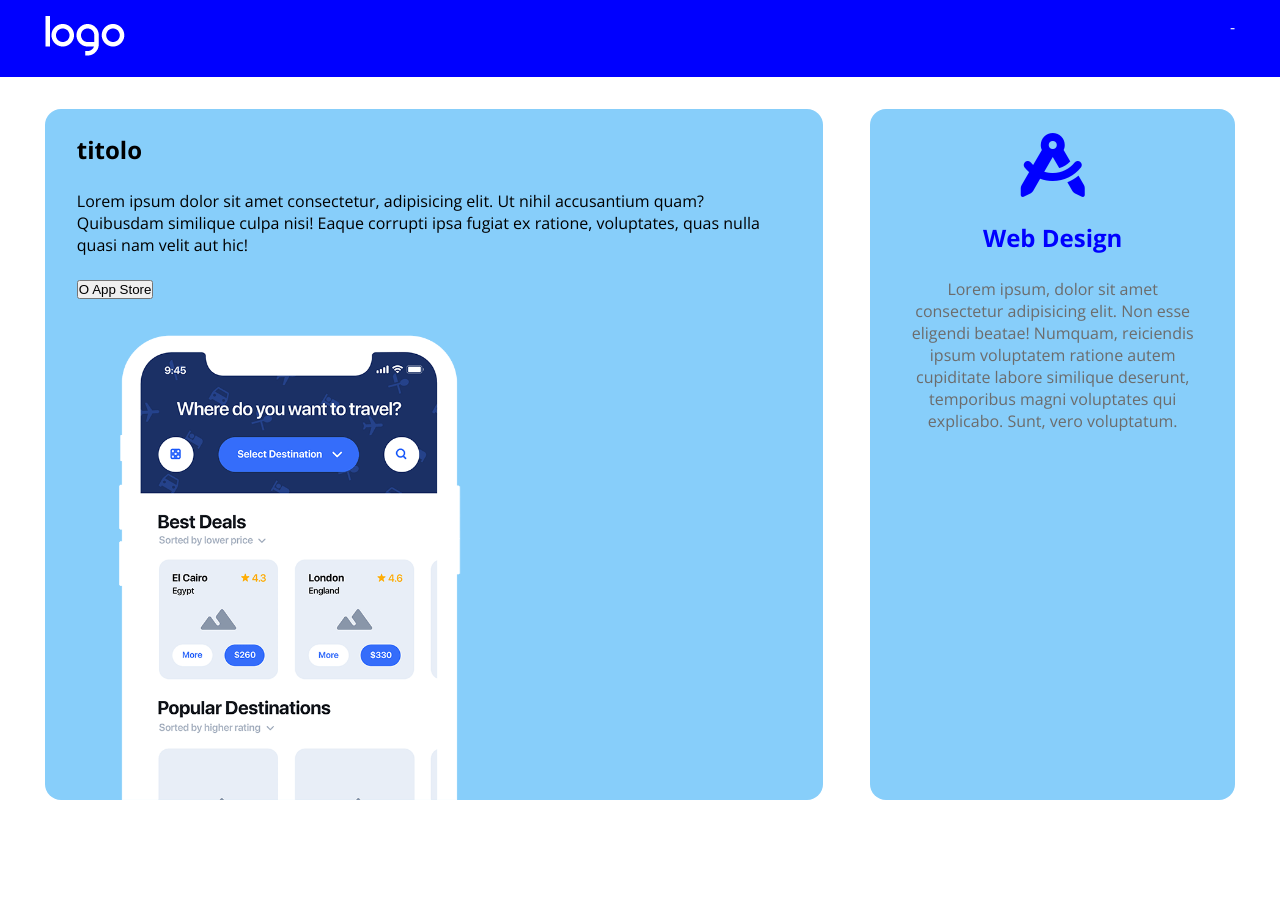
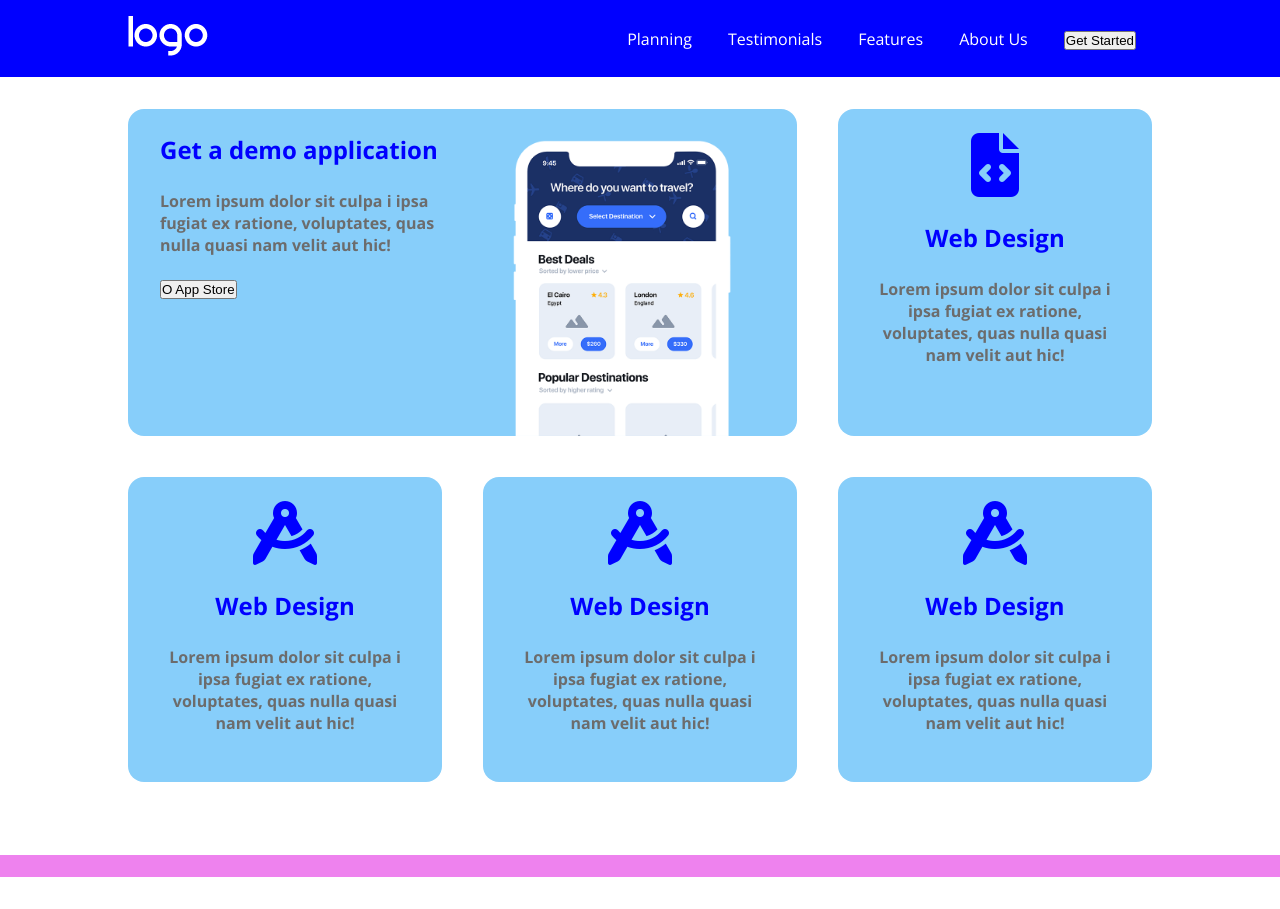
Before and after one commit to TomekWebDev/htmlcss-responsive-layout, a plain HTML site: page index.html in a window 1280 px wide. Before the commit the page ends 880 px from the top, so only its background shows below. Drawn offline with nearby package versions, Linux system fonts and the light colour scheme.

Commit message:
blue card section done for all screens

```diff
--- a/index.html
+++ b/index.html
@@ -16,8 +16,17 @@
             <div class="logo">
                 <img src="img/logo.png" alt="">
             </div>
-            <div class="mobile-tablet-menu">-
-
+            <div class="mobile-tablet-menu">
+                <i class="fa-sharp fa-solid fa-bars"></i>
+            </div>
+            <div class="desktop-menu">
+                <ul class="desktop-menu-list">
+                    <li>Planning</li>
+                    <li>Testimonials</li>
+                    <li>Features</li>
+                    <li>About Us</li>
+                    <li><button>Get Started</button></li>
+                </ul>
             </div>
         </div>
     </header>
@@ -30,10 +39,10 @@
 
                 <div class="info-btn-container">
                     <h2>
-                        titolo
+                        Get a demo application
                     </h2>
                     <p>
-                        Lorem ipsum dolor sit amet consectetur, adipisicing elit. Ut nihil accusantium quam? Quibusdam similique culpa nisi! Eaque corrupti ipsa fugiat ex ratione, voluptates, quas nulla quasi nam velit aut hic!
+                        Lorem ipsum dolor sit culpa i ipsa fugiat ex ratione, voluptates, quas nulla quasi nam velit aut hic!
                     </p>
 
                     <button class="app-store-btn">
@@ -51,15 +60,44 @@
             </div>
 
             <div class="blue-card">
-                    <i class="fa-solid fa-compass-drafting"></i>
+                <i class="fa-solid fa-file-code"></i>
                 <h2>
                     Web Design
                 </h2>
                 <p>
-                    Lorem ipsum, dolor sit amet consectetur adipisicing elit. Non esse eligendi beatae! Numquam, reiciendis ipsum voluptatem ratione autem cupiditate labore similique deserunt, temporibus magni voluptates qui explicabo. Sunt, vero voluptatum.
+                    Lorem ipsum dolor sit culpa i ipsa fugiat ex ratione, voluptates, quas nulla quasi nam velit aut hic!
                 </p>
             </div>
 
+            <div class="blue-card">
+                <i class="fa-solid fa-compass-drafting"></i>
+                <h2>
+                    Web Design
+                </h2>
+                <p>
+                    Lorem ipsum dolor sit culpa i ipsa fugiat ex ratione, voluptates, quas nulla quasi nam velit aut hic!
+                </p>
+            </div>
+
+            <div class="blue-card">
+                <i class="fa-solid fa-compass-drafting"></i>
+                <h2>
+                    Web Design
+                </h2>
+                <p>
+                    Lorem ipsum dolor sit culpa i ipsa fugiat ex ratione, voluptates, quas nulla quasi nam velit aut hic!
+                </p>
+            </div>
+
+            <div class="blue-card">
+                <i class="fa-solid fa-compass-drafting"></i>
+                <h2>
+                    Web Design
+                </h2>
+                <p>
+                    Lorem ipsum dolor sit culpa i ipsa fugiat ex ratione, voluptates, quas nulla quasi nam velit aut hic!
+                </p>
+            </div>
 
         </div>
 
@@ -68,7 +106,7 @@
     <section class="strategic-planning-section">
 
         <div>
-
+            <img src="" alt="">
         </div>
 
     </section>
--- a/style.css
+++ b/style.css
@@ -1,4 +1,8 @@
 @import url('https://fonts.googleapis.com/css2?family=Open+Sans:wght@400;500;700;800&display=swap');
+
+ul{
+    list-style: none;
+}
 
 body{
     font-family: 'Open Sans', sans-serif;
@@ -15,6 +19,15 @@ header{
     width: 80%;
     margin: auto;
     justify-content: space-between;
+    align-items: center;
+}
+
+.mobile-tablet-menu{
+    font-size: 2rem;
+}
+
+.desktop-menu{
+    display: none;
 }
 
 section{
@@ -27,6 +40,12 @@ section{
     margin: auto;
     padding: 1.5rem 2rem 0 2rem;
     margin-bottom: 1.5rem;
+    font-weight: 700;
+    color: rgb(108, 108, 108);
+}
+
+.main-blue-card h2{
+    color: blue;
 }
 
 .info-btn-container *{
@@ -38,8 +57,8 @@ section{
 }
 
 .main-blue-card img{
-    width: 60%;
-    margin: 0 20%;
+    width: 80%;
+    margin: 0 10%;
     vertical-align: bottom;
 }
 
@@ -51,6 +70,7 @@ section{
     margin: auto;
     margin-bottom: 1.5rem;
     text-align: center;
+    font-weight: 700;
 }
 
 .blue-card p{
@@ -66,8 +86,15 @@ section{
 }
 
 
+
+.strategic-planning-section{
+    background-color: violet;
+}
+
+
+
+
 @media screen and (min-width: 480px) {
-
 
     .nav-container{
         width: 93%;
@@ -104,5 +131,50 @@ section{
         vertical-align: bottom;
     }
 
+}
+
+
+@media screen and (min-width: 679px) {
+
+    .nav-container{
+        width: 80%;
+    }
+
+    .mobile-tablet-menu{
+        display: none;
+    }
+
+    .desktop-menu{
+        display: block;
+    }
+
+    .desktop-menu li{
+        display: inline;
+        margin: 1rem;
+    }
+
+    .blue-cards-container{
+        width: 80%;
+    }
+
+    .main-blue-card{
+        flex-direction: row;
+    }
+
+    .info-btn-container{
+        width: 50%;
+    }
+
+    .card-img{
+        width: 50%;
+        display: flex;
+        align-items: flex-end;
+    }
+
+    .main-blue-card img{
+        width: 90%;
+        margin-left: 1.5rem;
+    }
+
 
 }
```
